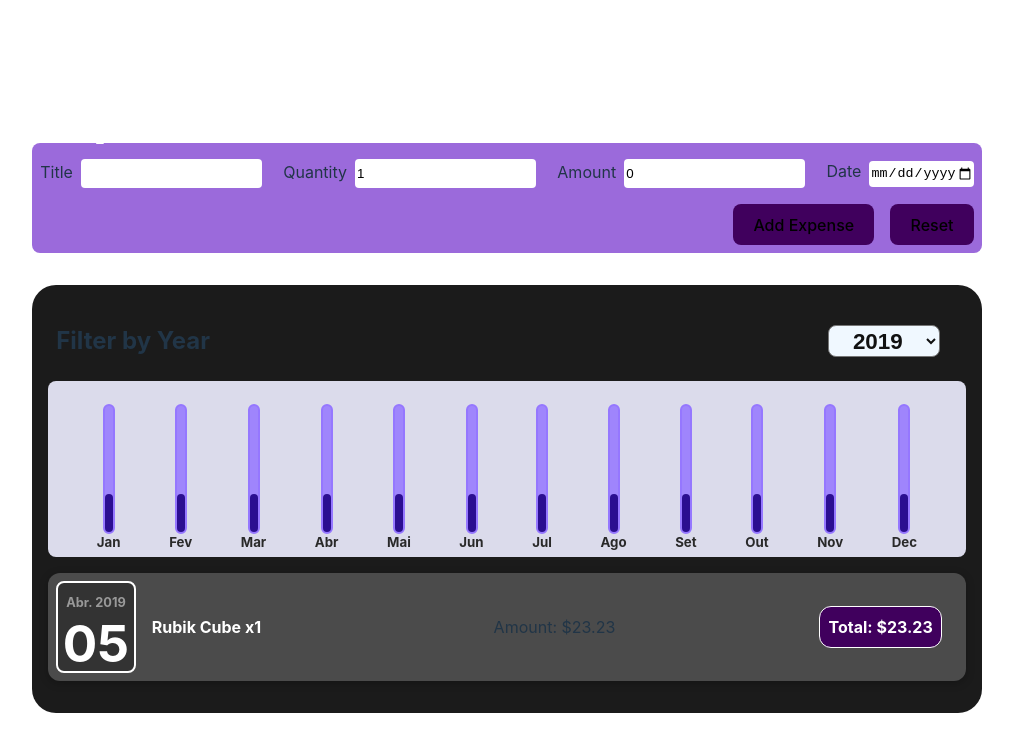
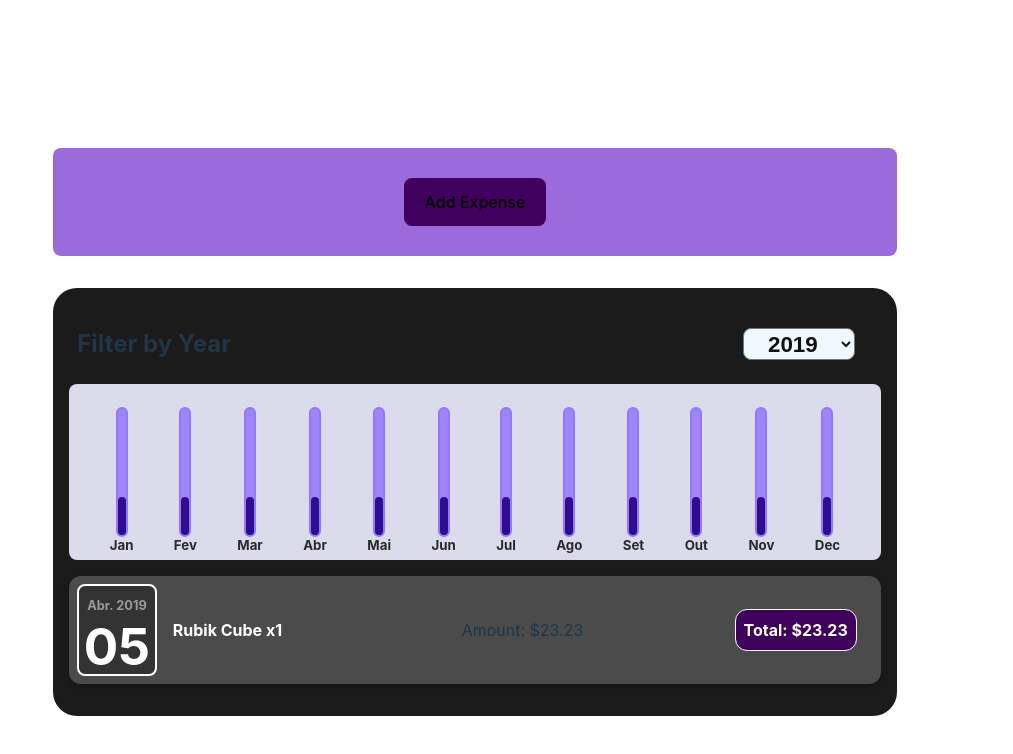
Before and after one commit to mloubake/The-Complete-Guide-incl-Hooks-React-Router-Redux-Course, a React (Vite) app: page / in a window 1280 px wide. Shown: the top 754 px of the page, without its empty margins (165-1178 px from the left). Built offline with nearby package versions, Linux system fonts and the light colour scheme.

Commit message:
Assigment 4 - Conditional Content.

```diff
--- a/src/components/ExpenseForm/ExpenseForm.jsx
+++ b/src/components/ExpenseForm/ExpenseForm.jsx
@@ -3,7 +3,7 @@
 import { useState } from "react";
 import "./styles.css";
 
-function ExpenseForm({ onSaveNewExpenseData }) {
+function ExpenseForm({ onSaveNewExpenseData, toggleAddExpenseBox }) {
   let [newItem, setNewItem] = useState({
     inputedTitle: "",
     inputedQuantity: 1,
@@ -102,7 +102,6 @@ function ExpenseForm({ onSaveNewExpenseData }) {
             type="date"
             min="2019-01-01"
             max="2030-12-31"
-            required
             value={newItem.inputedDate}
             onChange={(event) => {
               handleDateChange(event);
@@ -114,7 +113,14 @@ function ExpenseForm({ onSaveNewExpenseData }) {
         <button id="add_new" type="submit">
           Add Expense
         </button>
-        <button id="reset_values">Reset</button>
+        <button
+          id="cancel_values"
+          onClick={() => {
+            toggleAddExpenseBox();
+          }}
+        >
+          Cancel
+        </button>
       </div>
     </form>
   );
--- a/src/components/ExpenseForm/styles.css
+++ b/src/components/ExpenseForm/styles.css
@@ -36,6 +36,6 @@ input {
   background-color: #40005d;
 }
 
-#reset_values {
+#cancel_values {
   background-color: #40005d;
 }
--- a/src/components/ExpenseList/ExpenseList.jsx
+++ b/src/components/ExpenseList/ExpenseList.jsx
@@ -1,4 +1,4 @@
-import React, { useEffect, useState } from "react";
+import React, { useState } from "react";
 
 import ExpenseItem from "../ExpenseItem/ExpenseItem";
 import mockedDatabase from "../../data/mockedData";
@@ -12,6 +12,7 @@ import "./styles.css";
 function ExpenseList() {
   let [mockedData, setMockedData] = useState(mockedDatabase);
   let [year, setYear] = useState("2019");
+  let [toggleExpenseButton, setToggleExpenseButton] = useState(false);
 
   const handleAddNewExpense = (newExpenseData) => {
     setMockedData([...mockedDatabase, newExpenseData]);
@@ -25,13 +26,40 @@ function ExpenseList() {
     return expense.date.getFullYear().toString() === year;
   });
 
+  let toggleAddExpenseBox = () => {
+    setToggleExpenseButton(!toggleExpenseButton);
+    console.log({ toggleExpenseButton });
+  };
+
   return (
     <div className="expense-list">
       <h1>Expense Tracker</h1>
-      <NewExpense onAddNewExpense={handleAddNewExpense} />
+      {toggleExpenseButton ? (
+        <NewExpense
+          onAddNewExpense={handleAddNewExpense}
+          toggleAddExpenseBox={toggleAddExpenseBox}
+        />
+      ) : (
+        <div className="add-expense__box">
+          <button
+            className="toggle__box"
+            onClick={() => {
+              toggleAddExpenseBox();
+            }}
+          >
+            Add Expense
+          </button>
+        </div>
+      )}
       <Card>
         <ExpenseFilter selectedYear={year} onChangeYear={handleChangeYear} />
-        {handleFilterExpenses
+        {handleFilterExpenses.length === 0 && (
+          <div>
+            <p>No expenses found.</p>
+          </div>
+        )}
+        {handleFilterExpenses.length > 0 &&
+          handleFilterExpenses
             .map((data) => {
               return (
                 <ExpenseItem
--- a/src/components/ExpenseList/styles.css
+++ b/src/components/ExpenseList/styles.css
@@ -1,4 +1,24 @@
 .expense-list {
-  width: 100%;
+  /* width: 100%; */
   margin: 1rem 2rem;
 }
+
+.add-expense__box {
+  width: 827.5px;
+  height: 91.844px;
+  padding: 8px;
+  margin: 8px 0 32px 0;
+
+  display: flex;
+  justify-content: center;
+  align-items: center;
+
+  background-color: rgb(155, 106, 219);
+  border-radius: 8px;
+}
+
+.toggle__box {
+  height: 3em;
+
+  background-color: #40005d;
+}
--- a/src/components/NewExpense/NewExpense.jsx
+++ b/src/components/NewExpense/NewExpense.jsx
@@ -3,7 +3,7 @@ import ExpenseForm from "../ExpenseForm/ExpenseForm";
 
 import "./styles.css";
 
-function NewExpense({ onAddNewExpense }) {
+function NewExpense({ onAddNewExpense, toggleAddExpenseBox }) {
   function handleSaveNewExpenseData(inputedExpenseData) {
     const expenseData = { ...inputedExpenseData, id: Math.random().toString() };
 
@@ -12,7 +12,10 @@ function NewExpense({ onAddNewExpense }) {
 
   return (
     <div className="new-expense__container">
-      <ExpenseForm onSaveNewExpenseData={handleSaveNewExpenseData} />
+      <ExpenseForm
+        onSaveNewExpenseData={handleSaveNewExpenseData}
+        toggleAddExpenseBox={toggleAddExpenseBox}
+      />
     </div>
   );
 }
--- a/src/components/NewExpense/styles.css
+++ b/src/components/NewExpense/styles.css
@@ -1,5 +1,5 @@
 .new-expense__container {
-  margin-bottom: 32px;
+  margin: 8px 0 32px 0;
   padding: 8px;
 
   background-color: rgb(155, 106, 219);
```
Lines whose indentation alone changed are shown as unchanged.
